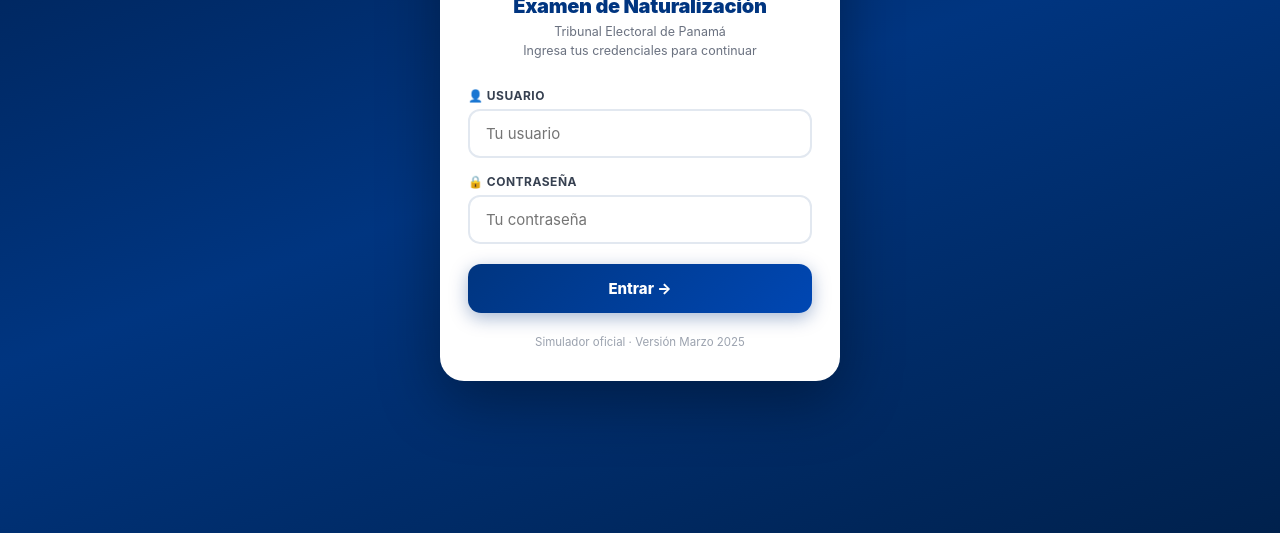
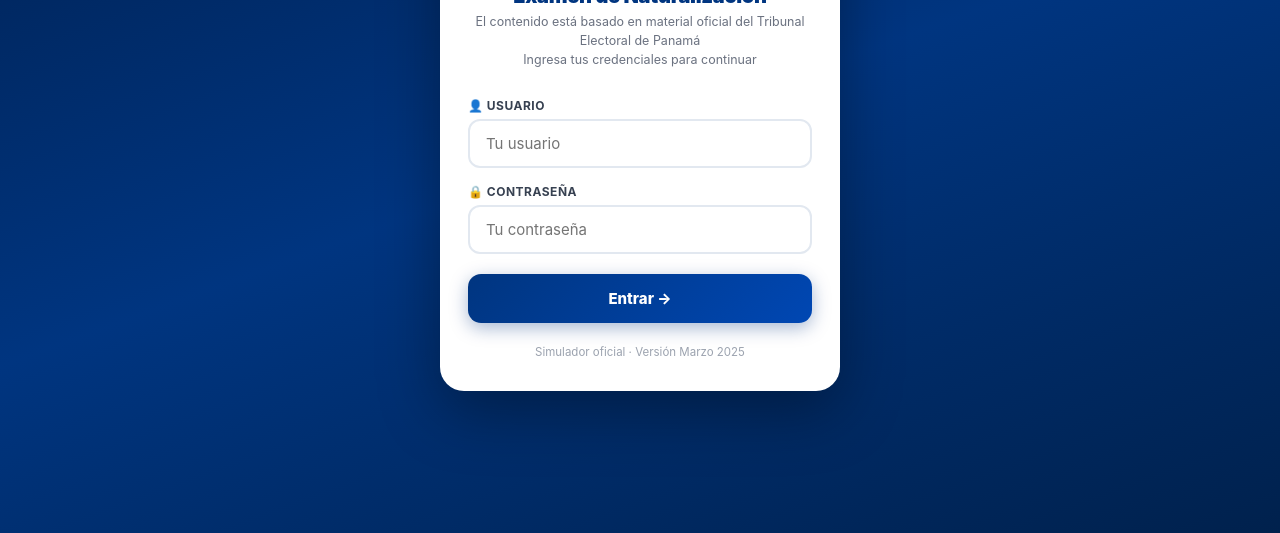
Before and after one commit to pcimule/Examen-de-Naturalizacion-Panama, a plain HTML site: page index.html in a window 1280 px wide. Shown: the part 267-800 px from the top of the page. Drawn offline with Linux system fonts and the light colour scheme.

Commit message:
Update index.html

```diff
--- a/index.html
+++ b/index.html
@@ -177,7 +177,7 @@
     <div class="login-top">
       <div class="login-flag">🇵🇦</div>
       <div class="login-title">Examen de Naturalización</div>
-      <div class="login-sub">Tribunal Electoral de Panamá<br>Ingresa tus credenciales para continuar</div>
+      <div class="login-sub">El contenido está basado en material oficial del Tribunal Electoral de Panamá<br>Ingresa tus credenciales para continuar</div>
     </div>
 
     <div class="campo">
```
